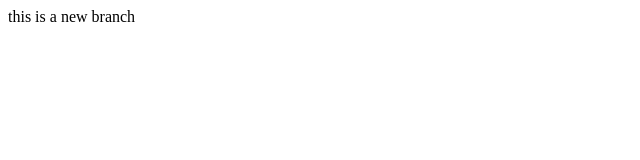
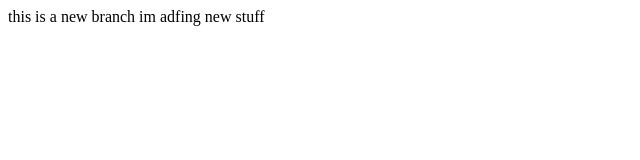
Before and after one commit to treasureszn/codecademy-recreate, a plain HTML site: page feature-section.html in a window 1280 px wide. Shown: the whole page, without its empty margins (0-640 px from the left). Drawn offline with Linux system fonts and the light colour scheme.

Commit message:
Update feature-section.html

```diff
--- a/feature-section.html
+++ b/feature-section.html
@@ -8,5 +8,6 @@
 </head>
 <body>
     this is a new branch
+    im adfing new stuff
 </body>
 </html>
```
